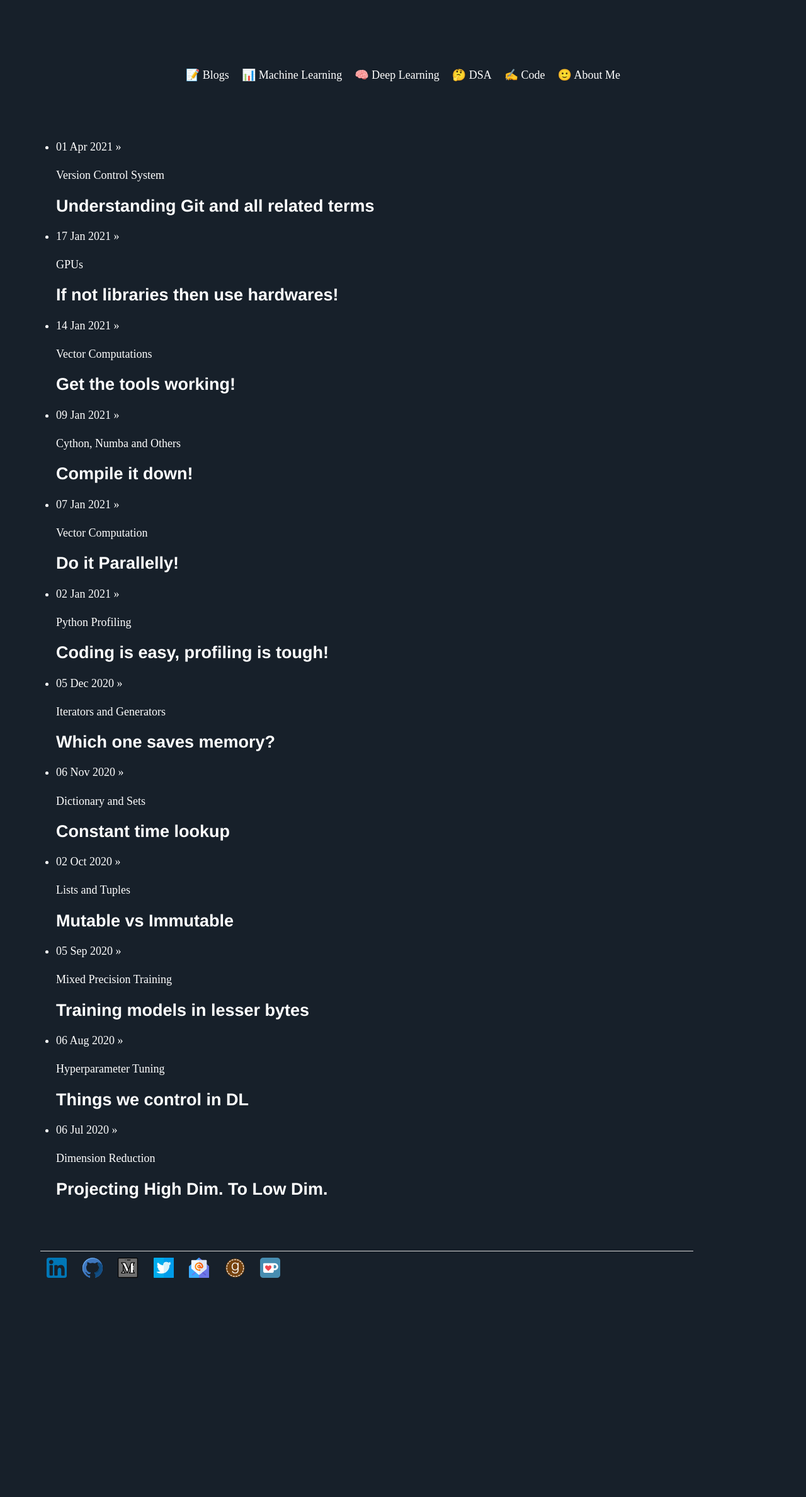
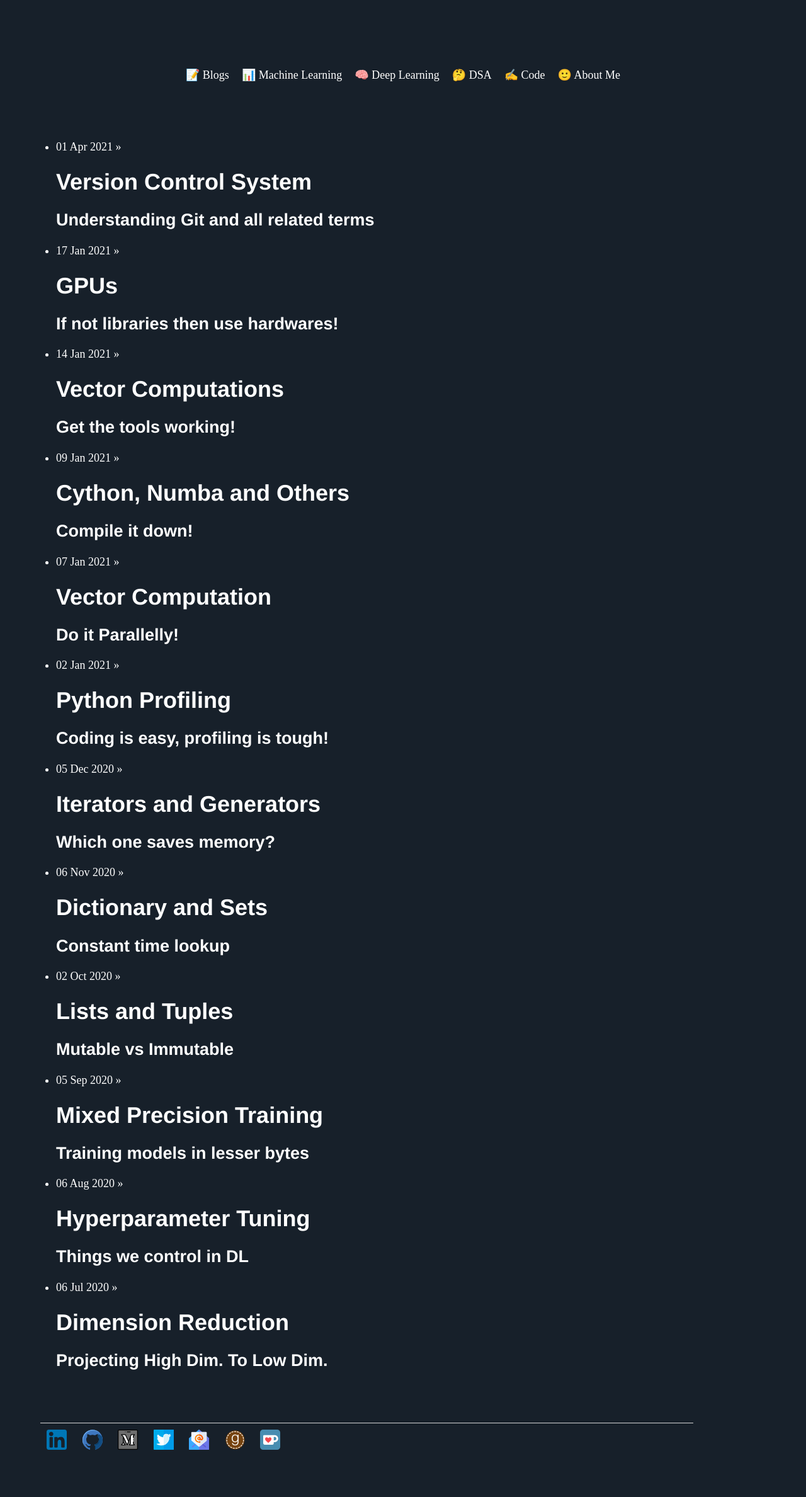
Before and after one commit to Mayurji/mayurji.github.io, a Jekyll site: the page built from blog/index.html, in a window 1280 px wide. Shown: the whole page at 63% size. Built offline with Jekyll 4.4.1, drawn with Linux system fonts in a browser that asks for light colours; nearby versions of some CDN libraries; before the commit the page ends 2104 px from its top, so only the background shows below that.

Commit message:
H1 Added

```diff
--- a/blog/index.html
+++ b/blog/index.html
@@ -11,7 +11,7 @@
 
   {% for post in site.posts %}
     <li>
-      <span>{{ post.date | date_to_string }}</span> » <h1></h1><a href="{{ post.url }}" title="{{ post.title }}">{{ post.title }}</h1>
+      <span>{{ post.date | date_to_string }}</span> » <h1><a href="{{ post.url }}" title="{{ post.title }}">{{ post.title }}</h1>
       <h2>{{ post.description }}</h2></a>
   </li>
   {% endfor %}
```
